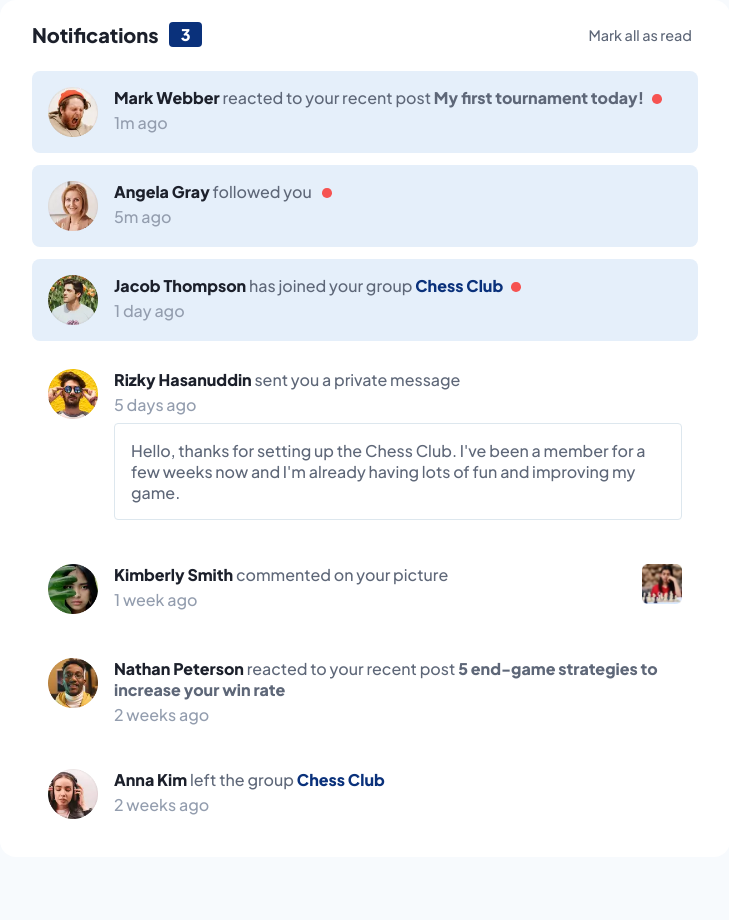
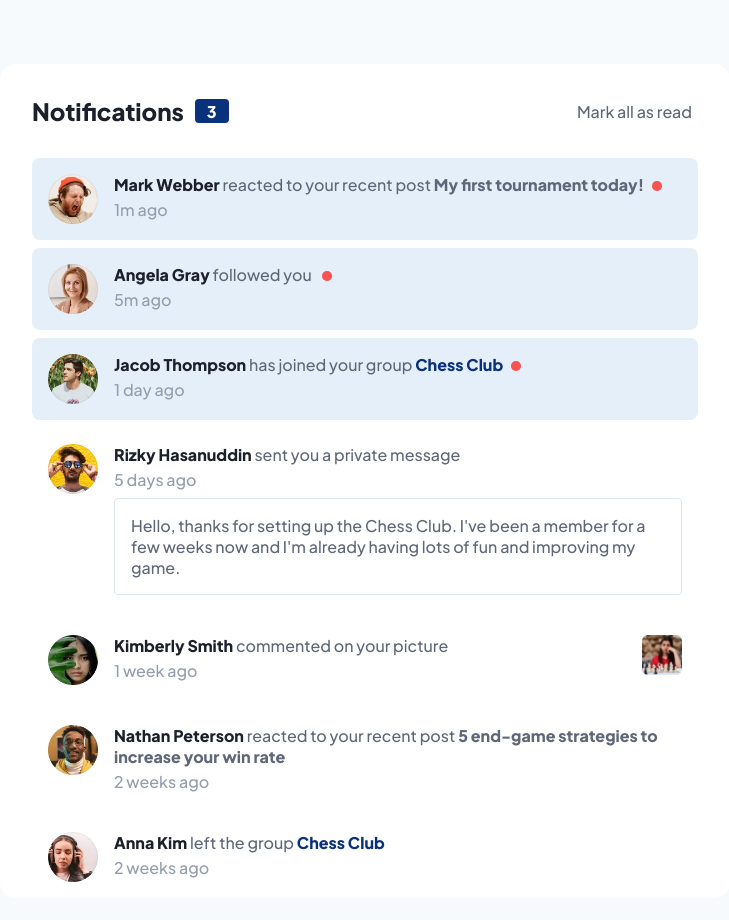
Before and after one commit to Jorge-sanchez09/notifications-page, a React (Vite) app: page / in a window 1280 px wide. Shown: the top 920 px of the page, without its empty margins (275-1004 px from the left). Before the commit the page ends 857 px from the top, so only its background shows below. Built offline with nearby package versions, Linux system fonts and the light colour scheme.

Commit message:
Paddings y tamaños de fuente cambiados

```diff
--- a/src/App.jsx
+++ b/src/App.jsx
@@ -33,6 +33,10 @@ const GlobalStyles = createGlobalStyle`
         place-content: center;
         min-height: 100%;
         background-color: var(--clr-neutral-200);
+
+        @media screen and (min-width: 769px) {
+            padding: 4em;
+        }
     }
 
     ol{
@@ -40,6 +44,14 @@ const GlobalStyles = createGlobalStyle`
         list-style: none;
         display: grid;
         gap: 0.75em;
+
+        @media screen and (min-width: 769px) {
+            gap: 0.5em;
+        }
+    }
+
+    button{
+        font-size: inherit;
     }
 
     a{
@@ -56,14 +68,17 @@ const StyledMain = styled.main`
     display: grid;
     gap: 1.5em;
     max-width: 730px;
-    padding: 1.375em 1em;
+    padding: 1.5em 1em;
     font-family: "Plus Jakarta Sans", sans-serif;
+    font-size: 0.9rem;
     background-color: var(--clr-neutral-100);
     color: var(--clr-neutral-600);
 
     @media screen and (min-width: 769px){
+        gap: 2em;
         border-radius: 1em;
-        padding-inline: 2em;
+        padding: 2em 2em 0;
+        font-size: 1rem;
     }
 `;
 
--- a/src/components/Header.jsx
+++ b/src/components/Header.jsx
@@ -5,20 +5,24 @@ const StyledHeader = styled.header`
     justify-content: space-between;
     align-items: center;
 
-    p{
+    h1{
         display: flex;
         align-items: center;
-        gap: 0.5em;
+        gap: 0.45em;
         font-size: 1.25rem;
         font-weight: 800;
         color: var(--clr-neutral-800);
+
+        @media screen and (min-width: 769px) {
+            font-size: 1.5rem;
+        }
 
         span{
             display: inline-flex;
             align-items: center;
             padding: 0.1em 0.75em;
             border-radius: 0.25em;
-            font-size: initial;
+            font-size: 1rem;
             color: var(--clr-neutral-100);
             background-color: var(--clr-primary-blue);
         }
@@ -26,7 +30,6 @@ const StyledHeader = styled.header`
 
     button{
         border: none;
-        font-size: 0.9rem;
         color: var(--clr-neutral-600);
         background-color: transparent;
         cursor: pointer;
@@ -43,7 +46,7 @@ export default function Header({onButtonClick, notifications}) {
 
     return (
         <StyledHeader>
-            <p>Notifications <span>{unreadedNotifications}</span></p>
+            <h1>Notifications <span>{unreadedNotifications}</span></h1>
             <button onClick={onButtonClick}>Mark all as read</button>
         </StyledHeader>
     );
--- a/src/components/Notification.jsx
+++ b/src/components/Notification.jsx
@@ -7,13 +7,8 @@ const StyledNotification = styled.li`
     gap: 1em;
     padding: 1em;
     border-radius: 0.5em;
-    font-size: 0.9rem;
     background-color: ${({$readed}) => $readed ? 'var(--clr-neutral-100)' : 'var(--clr-neutral-300)'};
     cursor: pointer;
-
-    @media screen and (min-width: 769px){
-        font-size: 1rem;
-    }
 
     .container{
         display: grid;
```
